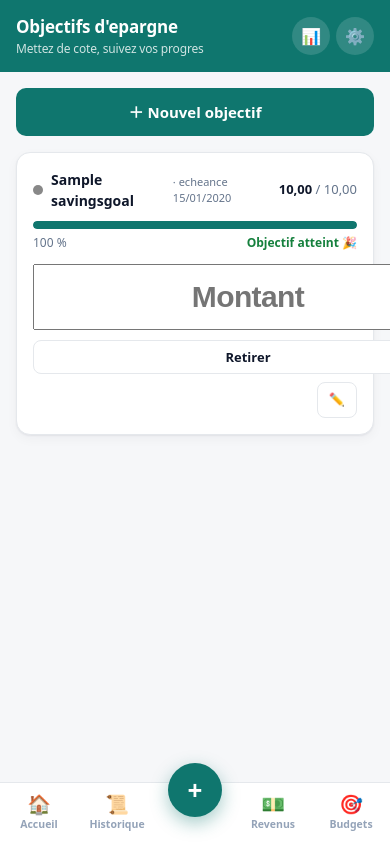
After one commit to jordan-cmd333/god, a Django app: page /objectifs/ in a window 390 px wide; the page is wider, and only the part inside the window is pictured. The commit adds this page. Run offline with Django 5.2, Linux system fonts and the light colour scheme; a user stored in the database is signed in; tables that the repository leaves empty hold one stand-in row (values such as "Sample post").

Commit message:
Objectifs d'epargne (Django) : cible, progression, ajouter / retirer
Porte les objectifs d'epargne de la version mobile sur le serveur.

- Modele SavingsGoal (migration 0007) : name, target_amount, saved_amount,
  deadline?, color, icon, is_archived. Proprietes percent / remaining /
  reached pour un rendu propre.
- Vues + URLs : liste, creation/edition/suppression, et contribuer (POST
  add/withdraw, jamais negatif). SavingsGoalForm avec montant initial
  optionnel a la creation.
- Ecran dedie (barre de progression, etat "atteint"), lien depuis les
  Parametres. Suivi autonome, sans impact sur le solde depenses/revenus.
- Sauvegarde JSON (backup.py) : les objectifs sont exportes et restaures.

8 tests (creation, ajout, retrait clampe a zero, proprietes de progression,
liste, isolation par utilisateur, auth, sauvegarde). Suite : 93 tests OK.

Co-Authored-By: Claude Opus 4.8 <noreply@anthropic.com>

```diff
--- a/budget/forms.py
+++ b/budget/forms.py
@@ -6,7 +6,7 @@ from django.contrib.auth.models import User
 
 from .models import (
     BudgetLimit, Category, Expense, Income, IncomeSource, Profile,
-    RecurringTransaction,
+    RecurringTransaction, SavingsGoal,
 )
 
 # Le navigateur poste toujours en ISO ; on tolere aussi la saisie francaise.
@@ -241,6 +241,46 @@ class ProfileForm(forms.ModelForm):
         }
 
 
+class SavingsGoalForm(forms.ModelForm):
+    """Objectif d'epargne. A la creation, un montant deja epargne optionnel."""
+
+    initial_saved = forms.DecimalField(
+        required=False, min_value=0, label='Deja epargne (optionnel)',
+        widget=forms.NumberInput(attrs={'inputmode': 'decimal', 'step': '0.01',
+                                        'min': '0', 'placeholder': '0'}),
+    )
+
+    class Meta:
+        model = SavingsGoal
+        fields = ['name', 'target_amount', 'deadline', 'color', 'icon']
+        widgets = {
+            'name': forms.TextInput(attrs={'placeholder': "Ex : Fonds d'urgence"}),
+            'target_amount': forms.NumberInput(
+                attrs={'inputmode': 'decimal', 'step': '0.01', 'min': '0.01',
+                       'placeholder': '0', 'autofocus': True, 'class': 'amount-input'}
+            ),
+            'deadline': forms.DateInput(attrs={'type': 'date'}, format='%Y-%m-%d'),
+            'color': forms.TextInput(attrs={'type': 'color'}),
+        }
+
+    def __init__(self, *args, user=None, **kwargs):
+        super().__init__(*args, **kwargs)
+        self.user = user
+        self.fields['deadline'].required = False
+        self.fields['deadline'].input_formats = ISO_AND_FR
+        if self.instance.pk:                       # le montant epargne se gere
+            self.fields.pop('initial_saved')       # via Ajouter / Retirer
+
+    def save(self, commit=True):
+        goal = super().save(commit=False)
+        goal.user = self.user
+        if not goal.pk:
+            goal.saved_amount = self.cleaned_data.get('initial_saved') or 0
+        if commit:
+            goal.save()
+        return goal
+
+
 class RecurringTransactionForm(forms.ModelForm):
     """Definit une recurrence (depense ou revenu). Le type est fixe a la
     creation ; seule la reference correspondante (categorie ou source) est
--- a/budget/models.py
+++ b/budget/models.py
@@ -419,3 +419,45 @@ class RecurringTransaction(models.Model):
     def ref(self):
         """Categorie (depense) ou source (revenu) selon le type."""
         return self.source if self.kind == self.Kind.INCOME else self.category
+
+
+class SavingsGoal(models.Model):
+    """Objectif d'epargne : un montant a atteindre, suivi a la main (ajout /
+    retrait). Suivi autonome, sans impact sur le solde depenses/revenus."""
+
+    user = models.ForeignKey(
+        settings.AUTH_USER_MODEL, on_delete=models.CASCADE, related_name='goals'
+    )
+    name = models.CharField('nom', max_length=80)
+    target_amount = models.DecimalField(
+        'montant cible', max_digits=12, decimal_places=2,
+        validators=[MinValueValidator(Decimal('0.01'))],
+    )
+    saved_amount = models.DecimalField('deja epargne', max_digits=12, decimal_places=2, default=0)
+    deadline = models.DateField('echeance', null=True, blank=True)
+    color = models.CharField('couleur', max_length=9, default='#0f766e')
+    icon = models.CharField('icone', max_length=20, default='saving')
+    is_archived = models.BooleanField('archive', default=False)
+    created_at = models.DateTimeField(auto_now_add=True)
+
+    class Meta:
+        verbose_name = "objectif d'epargne"
+        verbose_name_plural = "objectifs d'epargne"
+        ordering = ['-created_at']
+
+    def __str__(self):
+        return f'{self.name} : {self.saved_amount} / {self.target_amount}'
+
+    @property
+    def percent(self):
+        if self.target_amount and self.target_amount > 0:
+            return min(100.0, float(self.saved_amount) / float(self.target_amount) * 100)
+        return 100.0 if self.saved_amount > 0 else 0.0
+
+    @property
+    def remaining(self):
+        return max(Decimal('0'), self.target_amount - self.saved_amount)
+
+    @property
+    def reached(self):
+        return self.target_amount > 0 and self.saved_amount >= self.target_amount
--- a/budget/urls.py
+++ b/budget/urls.py
@@ -64,6 +64,13 @@ urlpatterns = [
     path('recurrences/<int:pk>/passer/', views.recurrence_skip, name='recurrence_skip'),
     path('recurrences/<int:pk>/activer/', views.recurrence_toggle, name='recurrence_toggle'),
 
+    # Objectifs d'epargne
+    path('objectifs/', views.goal_list, name='goal_list'),
+    path('objectifs/ajouter/', views.goal_create, name='goal_create'),
+    path('objectifs/<int:pk>/modifier/', views.goal_edit, name='goal_edit'),
+    path('objectifs/<int:pk>/supprimer/', views.goal_delete, name='goal_delete'),
+    path('objectifs/<int:pk>/contribuer/', views.goal_contribute, name='goal_contribute'),
+
     # Parametres et API
     path('parametres/', views.settings_view, name='settings'),
     path('api/resume/', views.api_summary, name='api_summary'),
--- a/budget/views.py
+++ b/budget/views.py
@@ -2,7 +2,7 @@
 
 import json
 from datetime import timedelta
-from decimal import Decimal
+from decimal import Decimal, InvalidOperation
 
 from django.contrib import messages
 from django.contrib.auth import login
@@ -16,11 +16,12 @@ from django.views.decorators.http import require_POST
 from . import backup, exports, services
 from .forms import (
     BudgetLimitForm, CategoryForm, ExpenseFilterForm, ExpenseForm, IncomeFilterForm,
-    IncomeForm, IncomeSourceForm, ProfileForm, RecurringTransactionForm, SignUpForm,
+    IncomeForm, IncomeSourceForm, ProfileForm, RecurringTransactionForm,
+    SavingsGoalForm, SignUpForm,
 )
 from .models import (
     Alert, BudgetLimit, Category, Expense, Income, IncomeSource, Profile,
-    RecurringTransaction,
+    RecurringTransaction, SavingsGoal,
 )
 
 
@@ -624,6 +625,67 @@ def recurrence_toggle(request, pk):
 
 
 # --------------------------------------------------------------------------
+# Objectifs d'epargne
+# --------------------------------------------------------------------------
+
+@login_required
+def goal_list(request):
+    return render(request, 'goals.html', {
+        'goals': SavingsGoal.objects.filter(user=request.user, is_archived=False),
+    })
+
+
+@login_required
+def goal_create(request):
+    form = SavingsGoalForm(request.POST or None, user=request.user)
+    if request.method == 'POST' and form.is_valid():
+        form.save()
+        messages.success(request, 'Objectif cree.')
+        return redirect('goal_list')
+    return render(request, 'goal_form.html', {'form': form, 'is_edit': False})
+
+
+@login_required
+def goal_edit(request, pk):
+    goal = get_object_or_404(SavingsGoal, pk=pk, user=request.user)
+    form = SavingsGoalForm(request.POST or None, instance=goal, user=request.user)
+    if request.method == 'POST' and form.is_valid():
+        form.save()
+        messages.success(request, 'Objectif mis a jour.')
+        return redirect('goal_list')
+    return render(request, 'goal_form.html', {'form': form, 'is_edit': True, 'goal': goal})
+
+
+@login_required
+@require_POST
+def goal_delete(request, pk):
+    get_object_or_404(SavingsGoal, pk=pk, user=request.user).delete()
+    messages.success(request, 'Objectif supprime.')
+    return redirect('goal_list')
+
+
+@login_required
+@require_POST
+def goal_contribute(request, pk):
+    goal = get_object_or_404(SavingsGoal, pk=pk, user=request.user)
+    try:
+        amount = Decimal(request.POST.get('amount') or '0')
+    except InvalidOperation:
+        amount = Decimal('0')
+    if amount <= 0:
+        messages.error(request, 'Montant invalide.')
+        return redirect('goal_list')
+    if request.POST.get('op') == 'withdraw':
+        goal.saved_amount = max(Decimal('0'), goal.saved_amount - amount)
+        messages.success(request, f'{amount} retire de « {goal.name} ».')
+    else:
+        goal.saved_amount = goal.saved_amount + amount
+        messages.success(request, f'{amount} ajoute a « {goal.name} ».')
+    goal.save(update_fields=['saved_amount'])
+    return redirect('goal_list')
+
+
+# --------------------------------------------------------------------------
 # Parametres
 # --------------------------------------------------------------------------
 
@@ -651,6 +713,8 @@ def settings_view(request):
                       .aggregate(t=Sum('amount'))['t'] or Decimal('0'),
             'recurrences': RecurringTransaction.objects.filter(
                 user=request.user, is_active=True).count(),
+            'goals': SavingsGoal.objects.filter(
+                user=request.user, is_archived=False).count(),
         },
     })
 
--- /dev/null
+++ b/templates/goals.html
@@ -0,0 +1,67 @@
+{% extends 'base.html' %}
+{% load budget_extras %}
+
+{% block title %}Objectifs d'epargne — Budget Control{% endblock %}
+{% block page_title %}Objectifs d'epargne{% endblock %}
+{% block page_subtitle %}Mettez de cote, suivez vos progres{% endblock %}
+
+{% block content %}
+
+<div class="btn-row" style="margin-bottom:16px">
+  <a href="{% url 'goal_create' %}" class="btn">＋ Nouvel objectif</a>
+</div>
+
+{% for goal in goals %}
+  <div class="card">
+    <div class="limit-head">
+      <span class="limit-name">
+        <span class="dot" style="background:{{ goal.color }}"></span>
+        {{ goal.name }}
+        {% if goal.deadline %}<span class="limit-period">· echeance {{ goal.deadline|date:"d/m/Y" }}</span>{% endif %}
+      </span>
+      <span class="limit-amounts"><b>{{ goal.saved_amount|money }}</b> / {{ goal.target_amount|money }}</span>
+    </div>
+
+    <div class="bar" style="margin-top:10px">
+      <span style="width:{{ goal.percent|floatformat:0 }}%"></span>
+    </div>
+
+    <div class="limit-foot">
+      <span>{{ goal.percent|floatformat:0 }} %</span>
+      <span>
+        {% if goal.reached %}
+          <b style="color:var(--success)">Objectif atteint 🎉</b>
+        {% else %}
+          Reste {{ goal.remaining|money }} {{ currency }}
+        {% endif %}
+      </span>
+    </div>
+
+    <form method="post" action="{% url 'goal_contribute' goal.pk %}"
+          class="form-row" style="margin-top:12px;align-items:flex-end">
+      {% csrf_token %}
+      <div class="field" style="margin-bottom:0;flex:1">
+        <input name="amount" class="amount-input" inputmode="decimal"
+               step="0.01" min="0.01" placeholder="Montant">
+      </div>
+      <button type="submit" name="op" value="add" class="btn btn-sm">Ajouter</button>
+      <button type="submit" name="op" value="withdraw" class="btn btn-ghost btn-sm">Retirer</button>
+    </form>
+
+    <div class="limit-foot" style="margin-top:8px">
+      <span></span>
+      <span class="row-actions">
+        <a class="btn btn-ghost btn-sm" href="{% url 'goal_edit' goal.pk %}">✏️</a>
+      </span>
+    </div>
+  </div>
+{% empty %}
+  <div class="card">
+    <div class="empty">
+      <span class="big">🐖</span>
+      Aucun objectif d'epargne.<br>
+      Definissez-en un ci-dessus (fonds d'urgence, achat, rentree...).
+    </div>
+  </div>
+{% endfor %}
+{% endblock %}
```
Also changed, not shown: budget/backup.py (+18 -1 lines), budget/tests.py (+75 -1 lines), templates/goal_form.html (added, +73 -0 lines), templates/settings.html (+8 -0 lines), budget/migrations/0007_savingsgoal.py (added).
